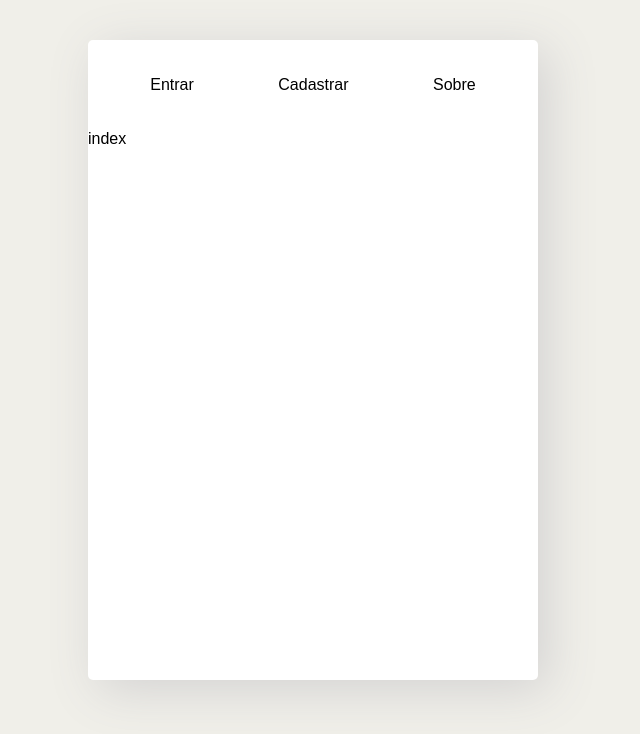
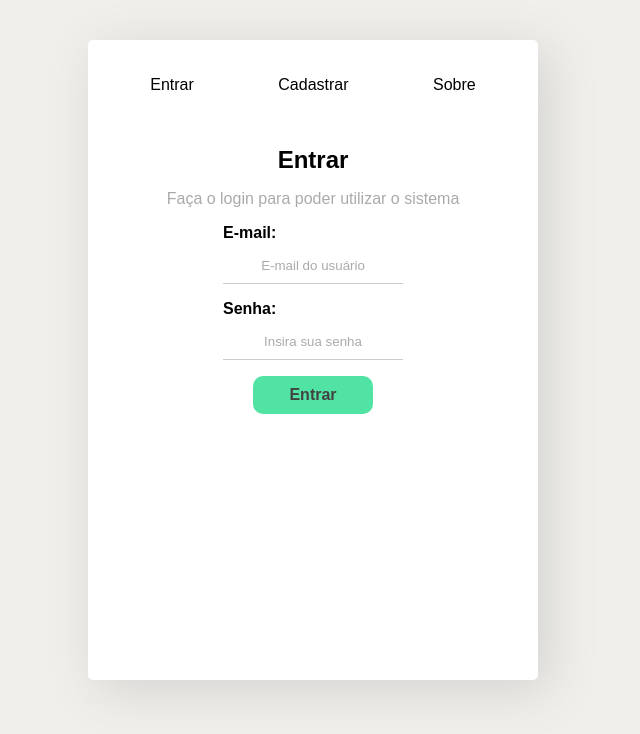
Before and after one commit to jonathancosta746/Gerenciador-de-Tarefas-React-Js, a React (Create React App) app: page /login in a window 1280 px wide. Shown: the top 734 px of the page, without its empty margins (327-967 px from the left). Built offline with nearby package versions, Linux system fonts and the light colour scheme; no server answers.

Commit message:
adicionado função de criar tarefa, dados sendo enviados para o bando no firebase

```diff
--- a/src/App.js
+++ b/src/App.js
@@ -4,7 +4,6 @@ import './App.css';
 //pages
 import Tasks from "./pages/task";
 import About from "./pages/about";
-import CreateTask from './pages/createTask';
 
 //components
 import NavBar from './components/NavBar';
@@ -57,10 +56,7 @@ function App() {
                   path="/login"
                   element={!user ? <Login /> : <Navigate to="/" />}
                 />
-                <Route
-                  path="/create"
-                  element={user ? <CreateTask /> : <Navigate to="/login"/>}
-                />
+
                 <Route path="/about" element={<About />}/>
               </Routes>
             </div>
--- a/src/components/NavBar.js
+++ b/src/components/NavBar.js
@@ -29,9 +29,7 @@ const NavBar = () => {
                 <li>
                     <NavLink to="/">Tarefas</NavLink>
                 </li>
-                <li>
-                    <NavLink to="/create">Nova Tarefa</NavLink>
-                </li>
+
             </>
             )}
             <li>
--- a/src/firebase/config.js
+++ b/src/firebase/config.js
@@ -2,13 +2,14 @@
 import { initializeApp } from "firebase/app";
 import { getFirestore } from "firebase/firestore";
 
+// Your web app's Firebase configuration
 const firebaseConfig = {
-  apiKey: "AIzaSyA9yIzzZE8UF5BmK6rtZ4g_t8LNjBSk_KE",
-  authDomain: "gerenciador-de-tarefas-f9ecc.firebaseapp.com",
-  projectId: "gerenciador-de-tarefas-f9ecc",
-  storageBucket: "gerenciador-de-tarefas-f9ecc.appspot.com",
-  messagingSenderId: "305128812334",
-  appId: "1:305128812334:web:42f666b4c5015ea97f54bf"
+  apiKey: "AIzaSyCJ66r8BxWyXMmrulmLLLKsaGFAM7v-E50",
+  authDomain: "gerenciador-de-tarefas-7047e.firebaseapp.com",
+  projectId: "gerenciador-de-tarefas-7047e",
+  storageBucket: "gerenciador-de-tarefas-7047e.appspot.com",
+  messagingSenderId: "180145229223",
+  appId: "1:180145229223:web:124f55445bbb6840daba82"
 };
 
 // Initialize Firebase
--- a/src/hooks/useAuthentication.js
+++ b/src/hooks/useAuthentication.js
@@ -1,5 +1,3 @@
-import {db} from "../firebase/config";
-
 import {
     getAuth,
     createUserWithEmailAndPassword,
--- /dev/null
+++ b/src/hooks/useInsertDocument.js
@@ -0,0 +1,60 @@
+import { useState, useEffect, useReducer } from "react";
+import { db } from "../firebase/config";
+import { collection, addDoc, Timestamp } from "firebase/firestore";
+
+const initialState = {
+  loading: null,
+  error: null,
+};
+
+const insertReducer = (state, action) => {
+  switch (action.type) {
+    case "LOADING":
+      return { loading: true, error: null };
+    case "INSERTED_DOC":
+      return { loading: false, error: null };
+    case "ERROR":
+      return { loading: false, error: action.payload };
+    default:
+      return state;
+  }
+};
+
+export const useInsertDocument = (docCollection) => {
+  const [response, dispatch] = useReducer(insertReducer, initialState);
+
+  // deal with memory leak
+  const [cancelled, setCancelled] = useState(false);
+
+  const checkCancelBeforeDispatch = (action) => {
+    if (!cancelled) {
+      dispatch(action);
+    }
+  };
+
+  const insertDocument = async (document) => {
+    checkCancelBeforeDispatch({ type: "LOADING" });
+
+    try {
+      const newDocument = { ...document, createdAt: Timestamp.now() };
+
+      const insertedDocument = await addDoc(
+        collection(db, docCollection),
+        newDocument
+      );
+
+      checkCancelBeforeDispatch({
+        type: "INSERTED_DOC",
+        payload: insertedDocument,
+      });
+    } catch (error) {
+      checkCancelBeforeDispatch({ type: "ERROR", payload: error.message });
+    }
+  };
+
+  useEffect(() => {
+    return () => setCancelled(true);
+  }, []);
+
+  return { insertDocument, response };
+};
--- a/src/pages/createTask/index.js
+++ /dev/null
@@ -1,9 +0,0 @@
-import React from 'react'
-
-const CreateTask = () => {
-  return (
-    <div>index</div>
-  )
-}
-
-export default CreateTask
--- a/src/pages/login/index.js
+++ b/src/pages/login/index.js
@@ -1,8 +1,74 @@
-import React from 'react'
+import styles from "./index.module.css"
+
+import {useState, useEffect} from 'react';
+
+import { useAuthentication } from "../../hooks/useAuthentication";
 
 const Login = () => {
+
+  const [email, setEmail] = useState("");
+  const [password, setPassword] = useState("");
+  const [error, setError] = useState("");
+
+  const {login, error: authError, loading} = useAuthentication();
+
+  const handleSubmit = async (e) => {
+    e.preventDefault();
+
+    setError("");
+
+    const user = {
+      email,
+      password,
+    };
+
+    const res = await login(user);
+
+    console.log(res);
+  };
+
+  useEffect(() => {
+
+    if(authError) {
+      setError(authError);
+    }
+
+  }, [authError]);
+
+
+
   return (
-    <div>index</div>
+    <div className={styles.login}>
+        <h1>Entrar</h1>
+        <p>Faça o login para poder utilizar o sistema</p>
+        <form onSubmit={handleSubmit}>
+          <label>
+            <span>E-mail:</span>
+            <input
+              type="email"
+              name="email"
+              required
+              placeholder="E-mail do usuário"
+              value={email}
+              onChange={(e) => setEmail(e.target.value)}
+              />
+          </label>
+          <label>
+            <span>Senha:</span>
+            <input
+              type="password"
+              name="password"
+              required
+              placeholder="Insira sua senha"
+              value={password}
+              onChange={(e) => setPassword(e.target.value)}
+              />
+          </label>
+          {!loading && <button className="btn">Entrar</button>}
+          {loading && <button className="btn" disabled>Aguarde...</button>}
+          {error && <p className="error">{error}</p>}
+        </form>
+    </div>
   )
 }
 
--- a/src/pages/login/index.module.css
+++ b/src/pages/login/index.module.css
@@ -0,0 +1,11 @@
+.login {
+    text-align: center;
+}
+
+.login h1{
+    font-size: 1.5em;
+}
+
+.login p{
+    color: #aaa;
+}
--- a/src/pages/task/index.js
+++ b/src/pages/task/index.js
@@ -1,89 +1,76 @@
-import { useReducer, useState } from "react"
+import styles from "./index.module.css"
 
 
-//css
-import styles from "./index.module.css"
+import { useState } from "react";
+import { useInsertDocument } from "../../hooks/useInsertDocument";
+import { useAuthValue } from "../../context/AuthContext";
+
 
 //Material Design
 import AddSharpIcon from '@mui/icons-material/AddSharp';
-import ClearSharpIcon from '@mui/icons-material/ClearSharp';
 
+const CreateTask = () => {
+  const [title, setTitle] = useState("");
 
-const Tasks = () => {
-    const initialTasks = [""]
+  const [formError, setFormError] = useState("");
 
-    const taskReducer = (state, action) => {
-        switch(action.type) {
-            case "ADD":
-                const newTask = {
-                    id: Math.random(),
-                    text: taskText
-                };
+  const { user } = useAuthValue();
 
-                setTaskText("")
-
-                return [...state, newTask];
-
-            case "DELETE":
-                return state.filter((task) => task.id !== action.id);
-
-            default:
-                return state;
-        }
-    };
-
-    const [taskText, setTaskText] = useState("");
-    const [tasks, dispatchTasks] = useReducer(taskReducer, initialTasks)
+  const { insertDocument, response } = useInsertDocument("tasks");
 
   const handleSubmit = (e) => {
-        e.preventDefault()
+    e.preventDefault();
+    setFormError("");
 
-        dispatchTasks({type: "ADD" });
-    };
-
-    const removeTask = (id) => {
-        dispatchTasks({type: "DELETE", id});
+    // check values
+    if (!title) {
+      setFormError("Por favor, preencha todos os campos!");
     }
 
 
+    if(formError) return
+
+    insertDocument({
+      title,
+      uid: user.uid,
+      createdBy: user.displayName,
+    });
+
+  };
+
   return (
     <div className={styles.container}>
-        {tasks.map((task) => (
-            <li
-                className={styles.list_item}
-                key={task.id}
-            >
-
-                {task.text}
-
-                <span onClick={() => removeTask(task.id)}>
-                    <ClearSharpIcon className={styles.delete__btn}/>
-                </span>
-
-            </li>
-        ))}
-
       <form onSubmit={handleSubmit} className={styles.input__task}>
+        <label>
           <input
             type="text"
-                onChange={(e) => setTaskText(e.target.value)}
-                value={taskText}
+            name="title"
+            required
             placeholder="Qual sua tarefa?"
             autoComplete="off"
-                required
+            onChange={(e) => setTitle(e.target.value)}
+            value={title}
           />
+        </label>
 
+        {!response.loading &&
           <button
             type="submit"
             className={styles.btn__input}
           >
             <AddSharpIcon/>
+          </button>}
+        {response.loading && (
+
+          <button className="btn" disabled>
+            Aguarde...
           </button>
+        )}
+        {response.error && <p className="error">{response.error}</p>}
+        {formError && <p className="error">{formError}</p>}
+      </form>
+    </div>
+  );
+};
 
-        </form>
-
-    </div>
-  )
-}
-
-export default Tasks
+export default CreateTask
--- a/src/pages/task/index.module.css
+++ b/src/pages/task/index.module.css
@@ -12,10 +12,6 @@
     align-items: center;
     padding: 5px;
     border-bottom: solid 1px rgb(238, 238, 238);
-}
-
-.delete__btn{
-  padding-top: 4px;
 }
 
 input{
@@ -46,4 +42,4 @@ input{
     background-color: #40bd87;
     color: rgb(87, 87, 87);
     transition: 0.5s
-  }
+}
```
Also changed, not shown: src/pages/createTask/index.module.css (deleted). Lines whose indentation alone changed are shown as unchanged.
